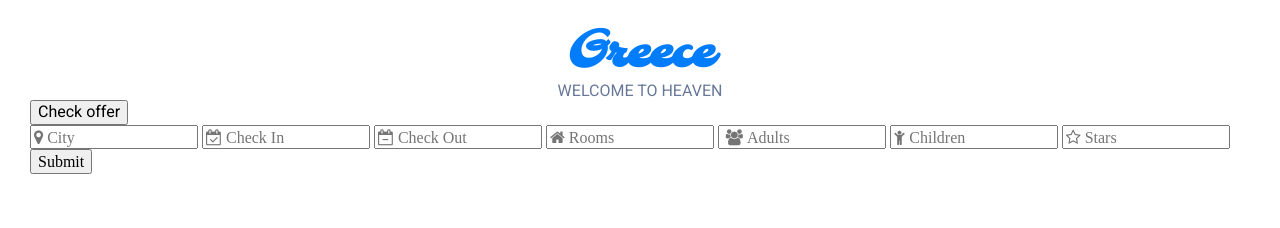
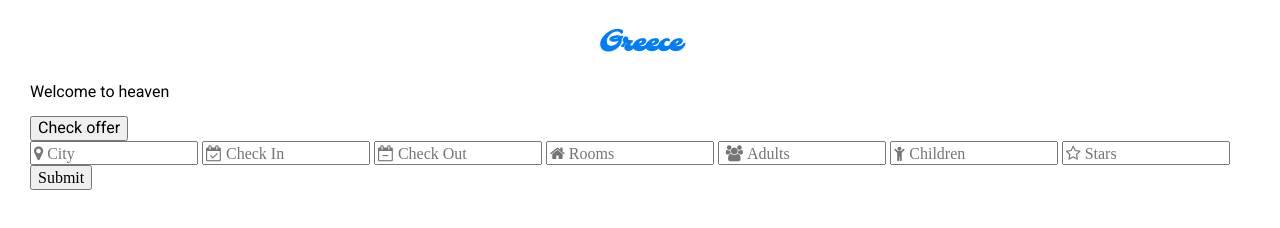
Before and after one commit to PSDvlpr/CutFromPSD-Greece, a website: page index.html in a window 1280 px wide. Drawn offline with Linux system fonts and the light colour scheme.

Commit message:
Add initial global stylings

```diff
--- a/index.html
+++ b/index.html
@@ -13,7 +13,7 @@
 
     <header class="header">
         <h1>Greece</h1>
-        <h2>Welcome to heaven</h2>
+        <p>Welcome to heaven</p>
         <button class="button">Check offer</button>
 
         <form action="" class="form">
--- a/scss/partials/_global.scss
+++ b/scss/partials/_global.scss
@@ -13,12 +13,12 @@ body {
 
 h1, h2, h3, h4, p {
     margin-top: 0;
-    margin-bottom: 0.1em;
+    margin-bottom: 1em;
 }
 
 h1 {
     color: $blue;
-    font-size: 3rem;
+    font-size: 1.7rem;
     text-align: center;
     font-family: $ff-mll;
 }
@@ -34,7 +34,3 @@ h2 {
 img {
     width: 100%;
 }
-
-input {
-    font-family: 'FontAwesome';
-}
```
Also changed, not shown: css/style.css, css/style.prefixed.css, 1 other file.
